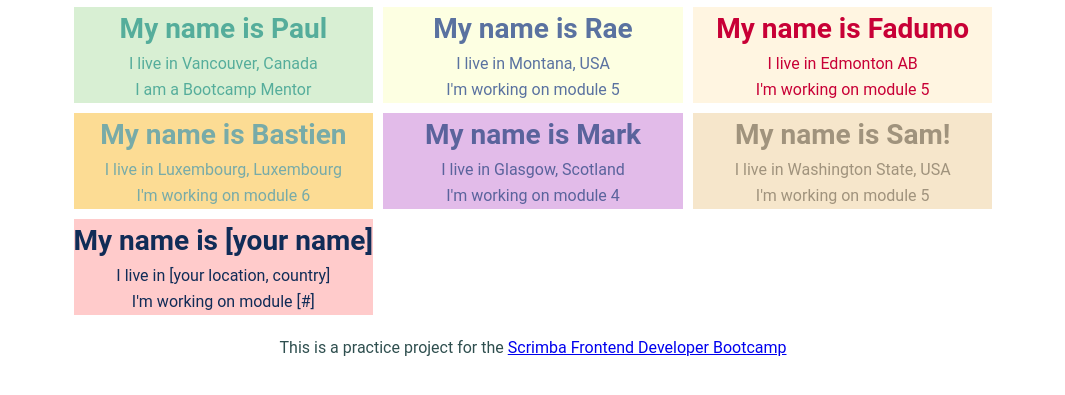
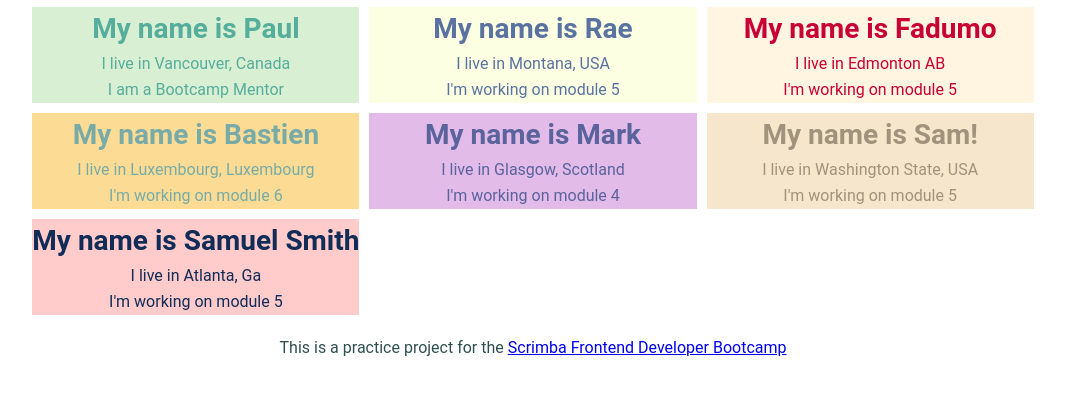
Before and after one commit to ScrimbaBootcamp/bookcamp-practice-squares, a website built with Vite: page index.html in a window 1280 px wide. Shown: the part 71-466 px from the top of the page, without its empty margins (107-1172 px from the left). Built offline with nearby package versions, Linux system fonts and the light colour scheme.

Commit message:
Update index.html

```diff
--- a/index.html
+++ b/index.html
@@ -43,9 +43,9 @@
           <p>I'm working on module 5</p>
         </section>
         <section class="practice-square" id="square-7">
-          <h2>My name is [your name]</h2>
-          <p>I live in [your location, country]</p>
-          <p>I'm working on module [#]</p>
+          <h2>My name is Samuel Smith</h2>
+          <p>I live in Atlanta, Ga</p>
+          <p>I'm working on module 5</p>
         </section>
       </main>
 
```
